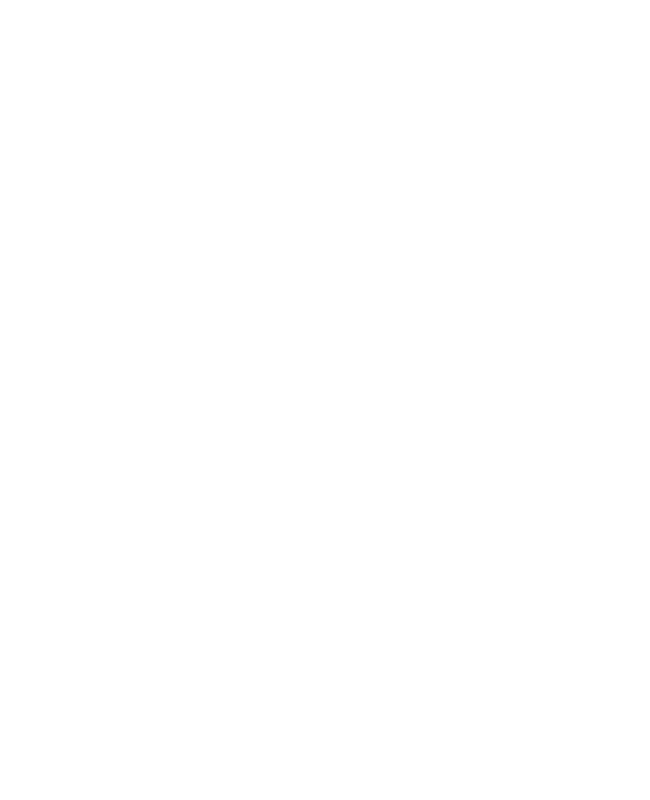
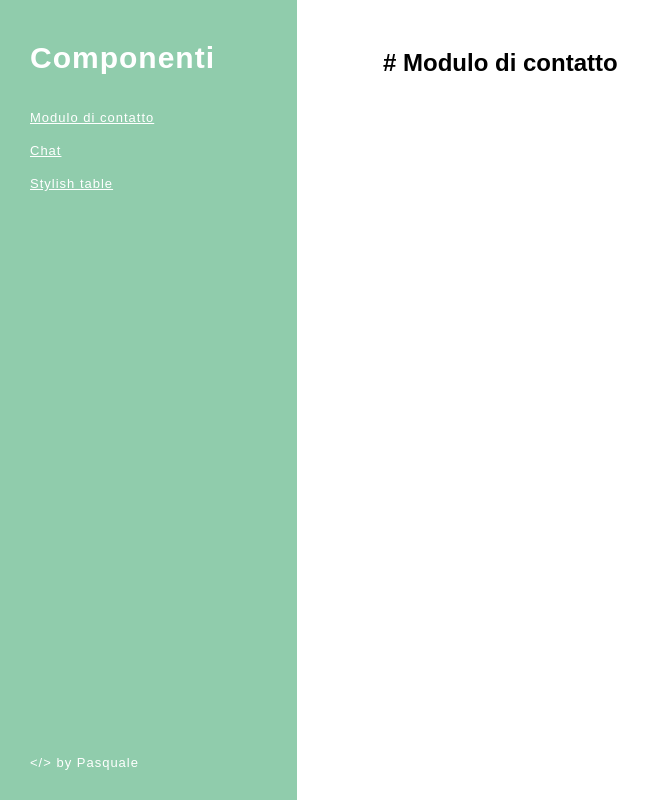
Before and after one commit to AndreaLivornese/HTML-CSS, a plain HTML site: page index.html in a window 1280 px wide. Shown: the whole page, without its empty margins (0-650 px from the left). Drawn offline with Linux system fonts and the light colour scheme.

Commit message:
aside completata

```diff
--- a/index.html
+++ b/index.html
@@ -13,11 +13,21 @@
     <div id="main-wrapper">
 
         <aside>
+            <div id="top-side">
+                <h2>Componenti</h2>
 
+                <ul>
+                    <li><a href="#">Modulo di contatto</a></li>
+                    <li><a href="#">Chat</a></li>
+                    <li><a href="#">Stylish table</a></li>
+                </ul>
+            </div>
+
+            <div>&lt;/&gt; by Pasquale</div>
         </aside>
 
         <main>
-
+            <h2># Modulo di contatto</h2>
         </main>
 
     </div>
--- a/style/index.css
+++ b/style/index.css
@@ -4,3 +4,55 @@
     margin: 0;
     box-sizing: border-box;
 }
+
+body{
+    font-family: sans-serif;
+}
+
+aside{
+    position: fixed;
+    top:0;
+    left:0;
+
+    display: flex;
+    flex-direction: column;
+    justify-content: space-between;
+
+    height: 100vh;
+    width:297px;
+
+    padding:41px 30px 30px;
+
+    color:white;
+    font-size: 13px;
+    letter-spacing: 1px;
+
+    background-color: #90ccac;
+}
+
+#top-side{
+    display: flex;
+    flex-direction: column;
+}
+
+#top-side h2{
+    font-size: 30px;
+    margin-bottom: 35px;
+}
+
+aside a {
+    color:white;
+}
+
+ul{
+    list-style-type: none;
+}
+
+ul li{
+    margin-bottom: 18px;
+}
+
+
+main{
+    padding:49px 86px 49px calc(297px + 86px);
+}
```
